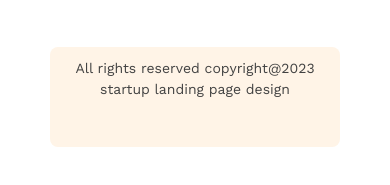
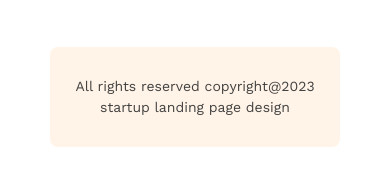
Before and after one commit to Tanvir-Bhuiyan00/g3-architects, a plain HTML site: page index.html in a window 390 px wide. Shown: the part 6278-6463 px from the top of the page. Drawn offline with nearby package versions, Linux system fonts and the light colour scheme.

Commit message:
final commit

```diff
--- a/styles/style.css
+++ b/styles/style.css
@@ -13,7 +13,6 @@ body {
   background: #FFFFFF;
   color: #131313;
   font-family: 'Work Sans', sans-serif;
-  max-width: 1920px;
 }
 
 /** Header style*/
@@ -528,7 +527,6 @@ header {
     margin-bottom: 50px;
   }
   .footer-title{
-    margin-bottom: 50px;
+    margin:auto;
   }
-
 }
```
